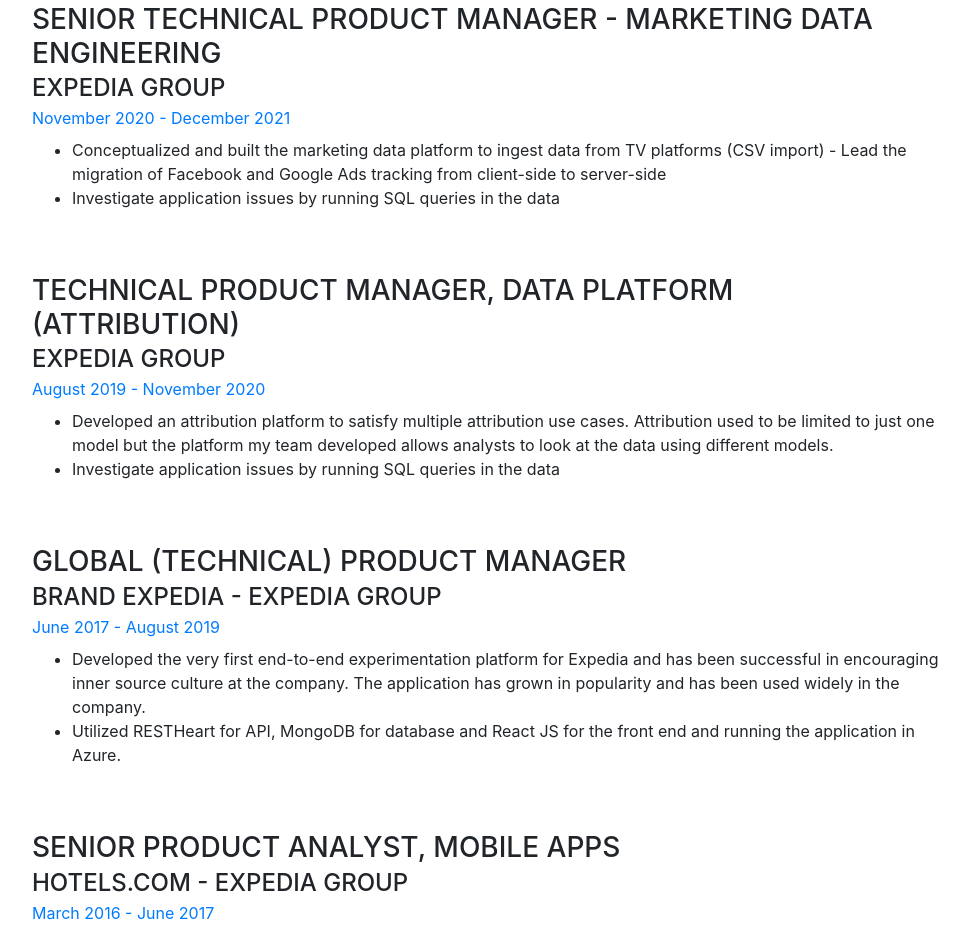
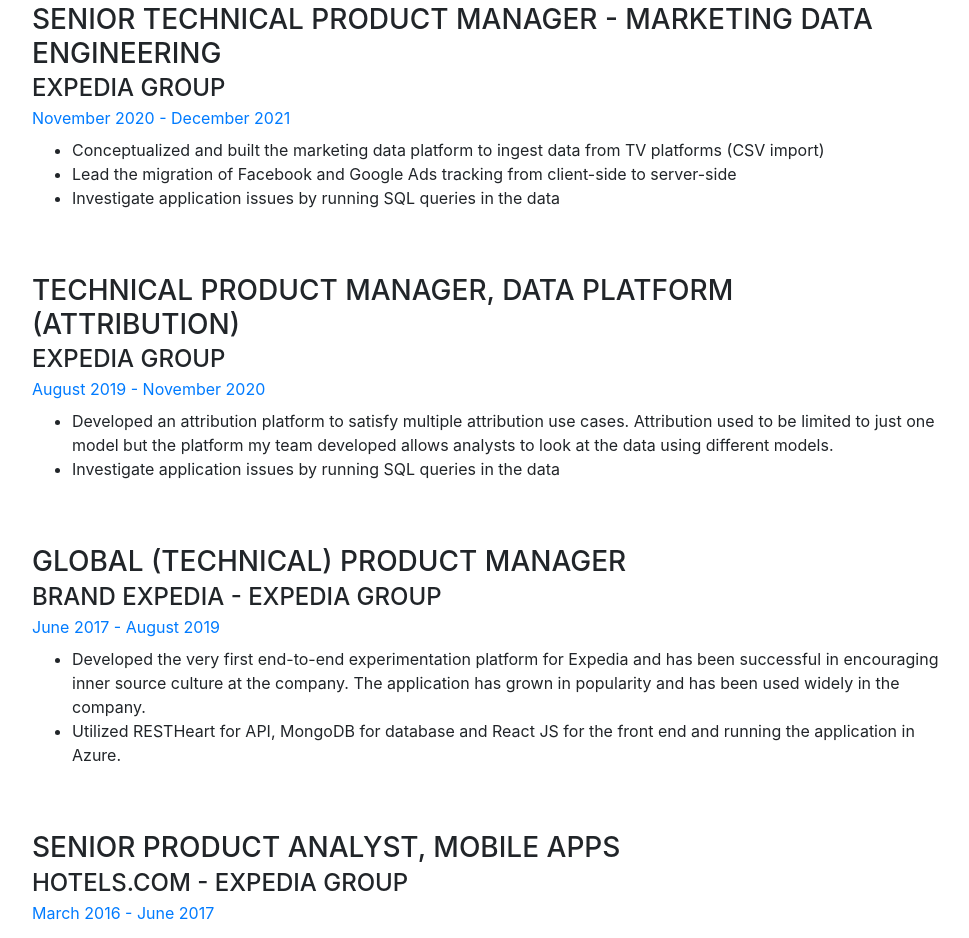
Before and after one commit to efrenmacasaet/efrenmacasaet.github.io, a website with bundled scripts: page index.html in a window 1280 px wide. Shown: the part 1434-2372 px from the top of the page, without its empty margins (288-1257 px from the left). Built offline with nearby package versions, Linux system fonts and the light colour scheme; a web font is replaced by a local one.

Commit message:
update profile

```diff
--- a/index.html
+++ b/index.html
@@ -261,9 +261,11 @@
               <ul>
                 <li>
                   Conceptualized and built the marketing data platform to ingest
-                  data from TV platforms (CSV import) - Lead the migration of
-                  Facebook and Google Ads tracking from client-side to
-                  server-side
+                  data from TV platforms (CSV import)
+                </li>
+                <li>
+                  Lead the migration of Facebook and Google Ads tracking from
+                  client-side to server-side
                 </li>
                 <li>
                   Investigate application issues by running SQL queries in the
```
